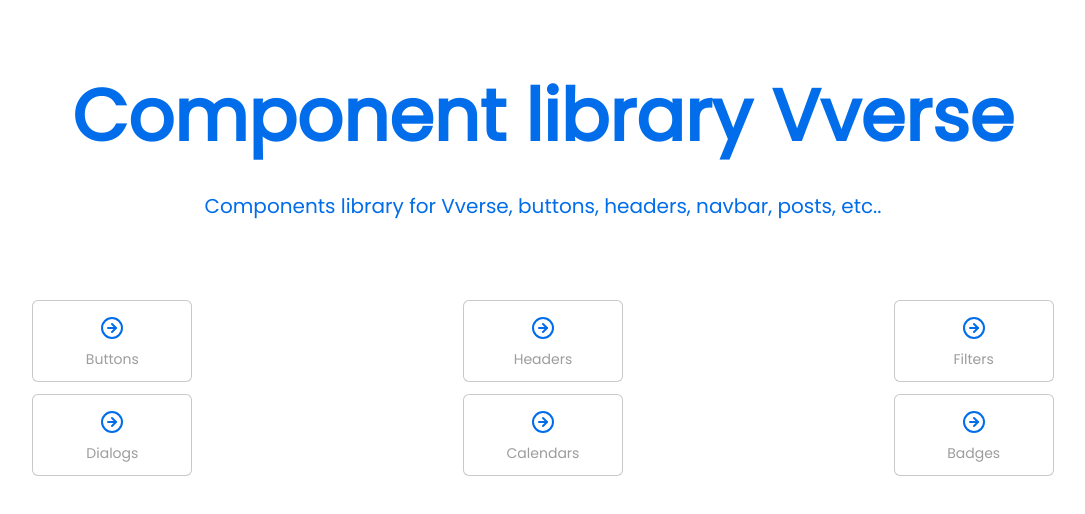
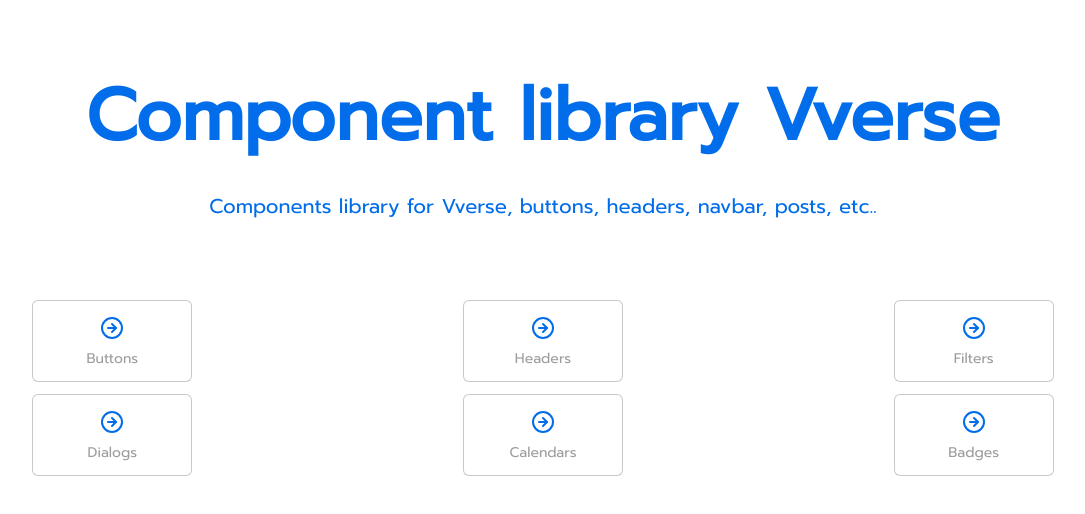
Before and after one commit to RabGH/vverse-components, a Next.js app: page / in a window 1280 px wide. Shown: the top 514 px of the page, without its empty margins (97-1182 px from the left). Built offline with nearby package versions, Linux system fonts and the light colour scheme.

Commit message:
Change font family in layout

```diff
--- a/app/layout.tsx
+++ b/app/layout.tsx
@@ -1,8 +1,8 @@
 import "./globals.css";
 import type { Metadata } from "next";
-import { Poppins } from "next/font/google";
+import { Prompt } from "next/font/google";
 
-const poppins = Poppins({ weight: "400", subsets: ["latin"] });
+const prompt = Prompt({ weight: "400", subsets: ["latin"] });
 
 export const metadata: Metadata = {
   title: "VVerse Component Library",
@@ -16,7 +16,7 @@
 }) {
   return (
     <html lang="en">
-      <body className={poppins.className}>{children}</body>
+      <body className={prompt.className}>{children}</body>
     </html>
   );
 }
```
